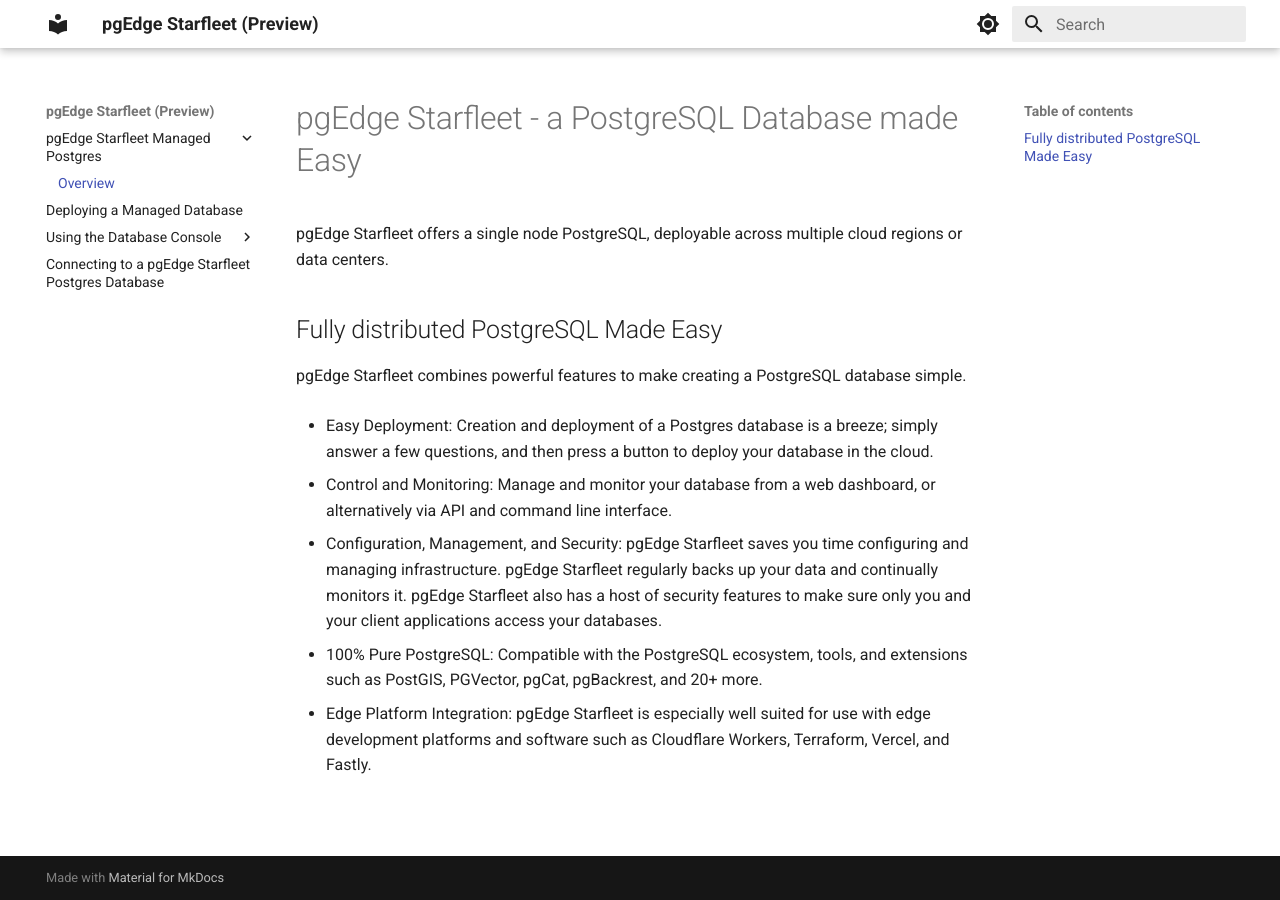
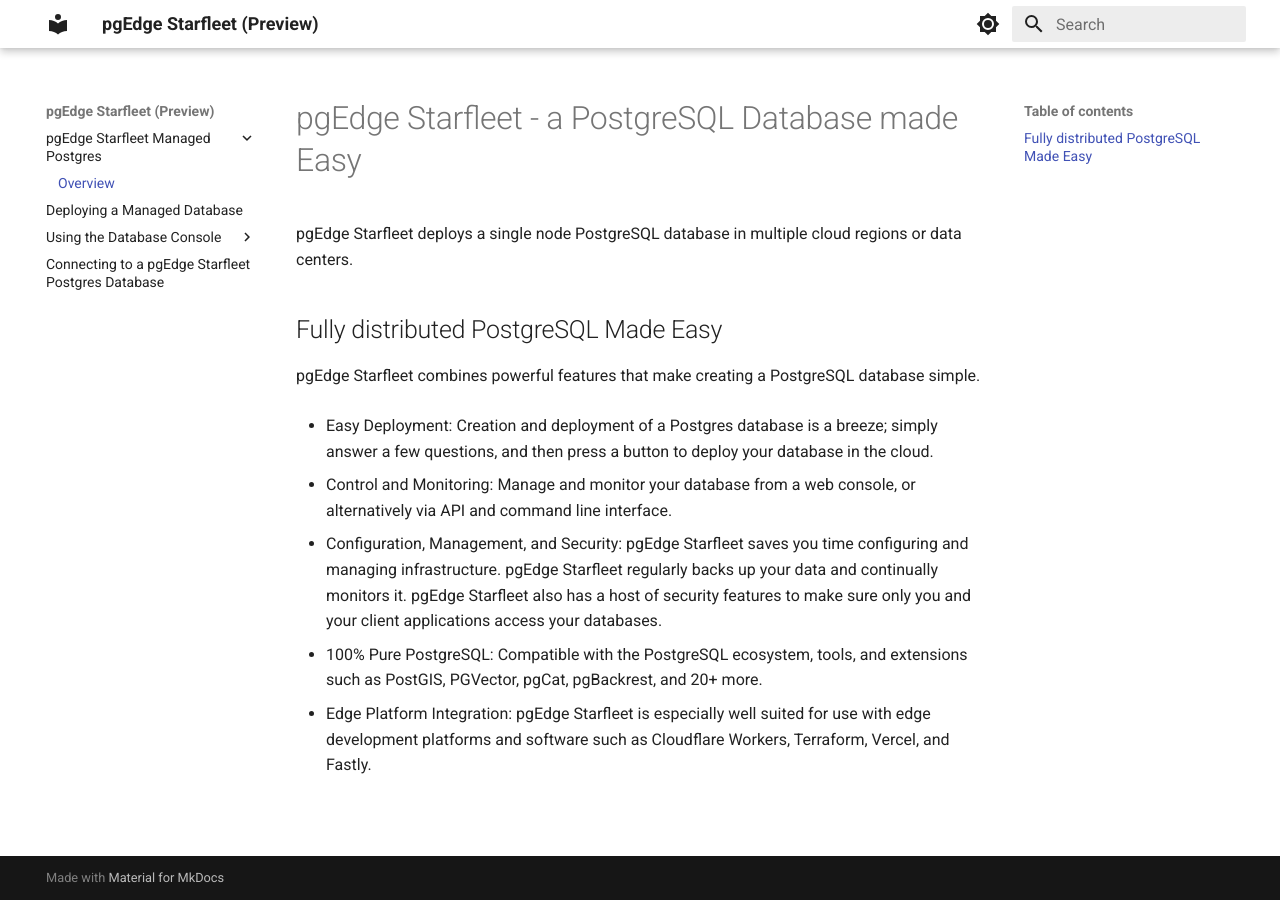
Before and after one commit to pgEdge/pgedge-starfleet-docs, an MkDocs documentation site: the page built from docs/index.md, in a window 1280 px wide. Built offline with MkDocs 1.6.1 and Material for MkDocs 9.7.7, drawn with Linux system fonts in a browser that asks for light colours.

Commit message:
Improve wording in documentation for clarity
Reworded sentences for clarity and consistency.

```diff
--- a/docs/index.md
+++ b/docs/index.md
@@ -1,11 +1,11 @@
 # pgEdge Starfleet - a PostgreSQL Database made Easy
 
-pgEdge Starfleet offers a single node PostgreSQL, deployable
-across multiple cloud regions or data centers.
+pgEdge Starfleet deploys a single node PostgreSQL database in multiple cloud regions or
+data centers.
 
 ## Fully distributed PostgreSQL Made Easy
 
-pgEdge Starfleet combines powerful features to make creating a PostgreSQL
+pgEdge Starfleet combines powerful features that make creating a PostgreSQL
 database simple.
 
 - Easy Deployment: Creation and deployment of a Postgres database is a breeze;
@@ -13,7 +13,7 @@ database simple.
   database in the cloud.
 
 - Control and Monitoring: Manage and monitor your database from a web
-  dashboard, or alternatively via API and command line interface.
+  console, or alternatively via API and command line interface.
 
 - Configuration, Management, and Security: pgEdge Starfleet saves you time configuring
   and managing infrastructure. pgEdge Starfleet regularly backs up your data
```
